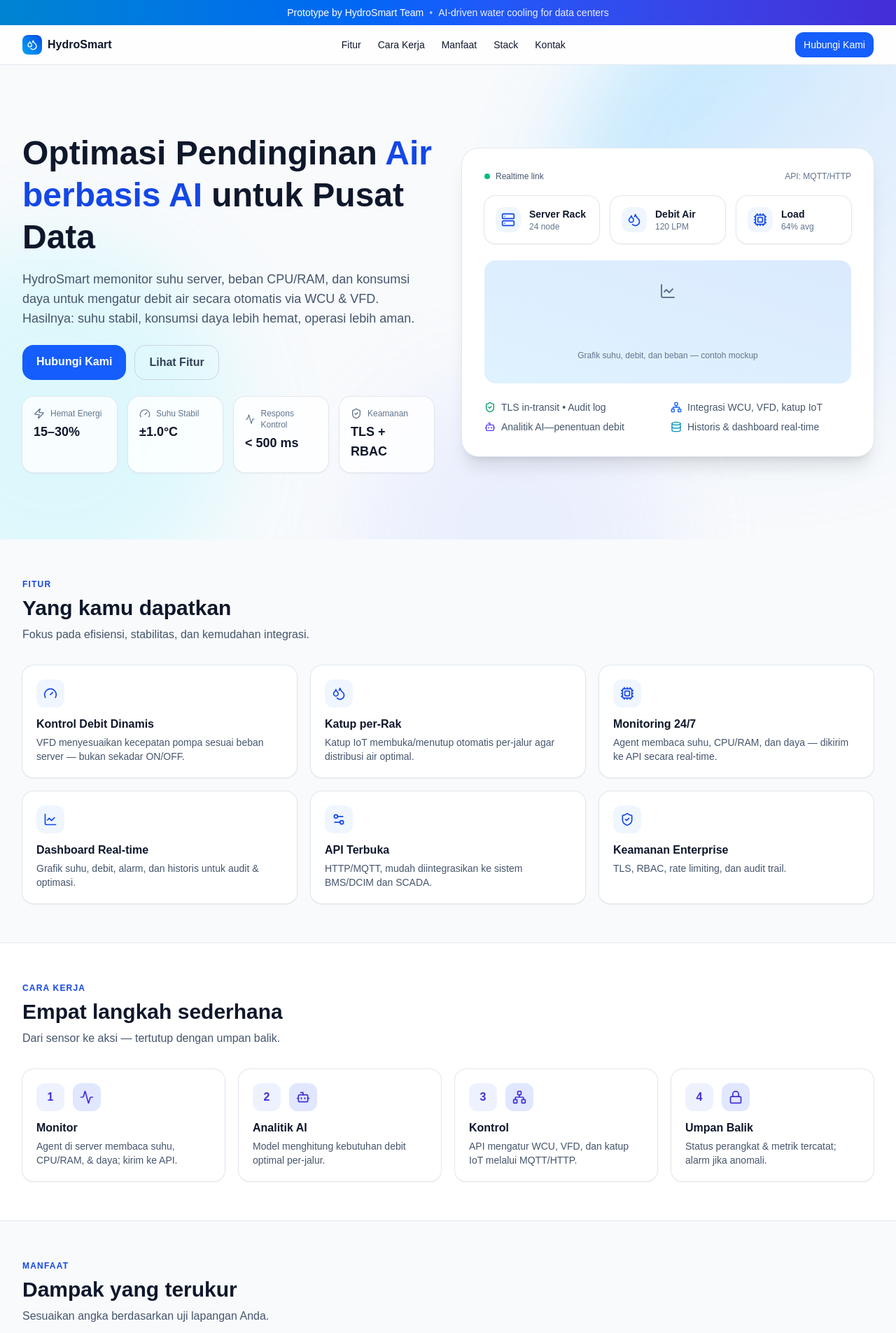
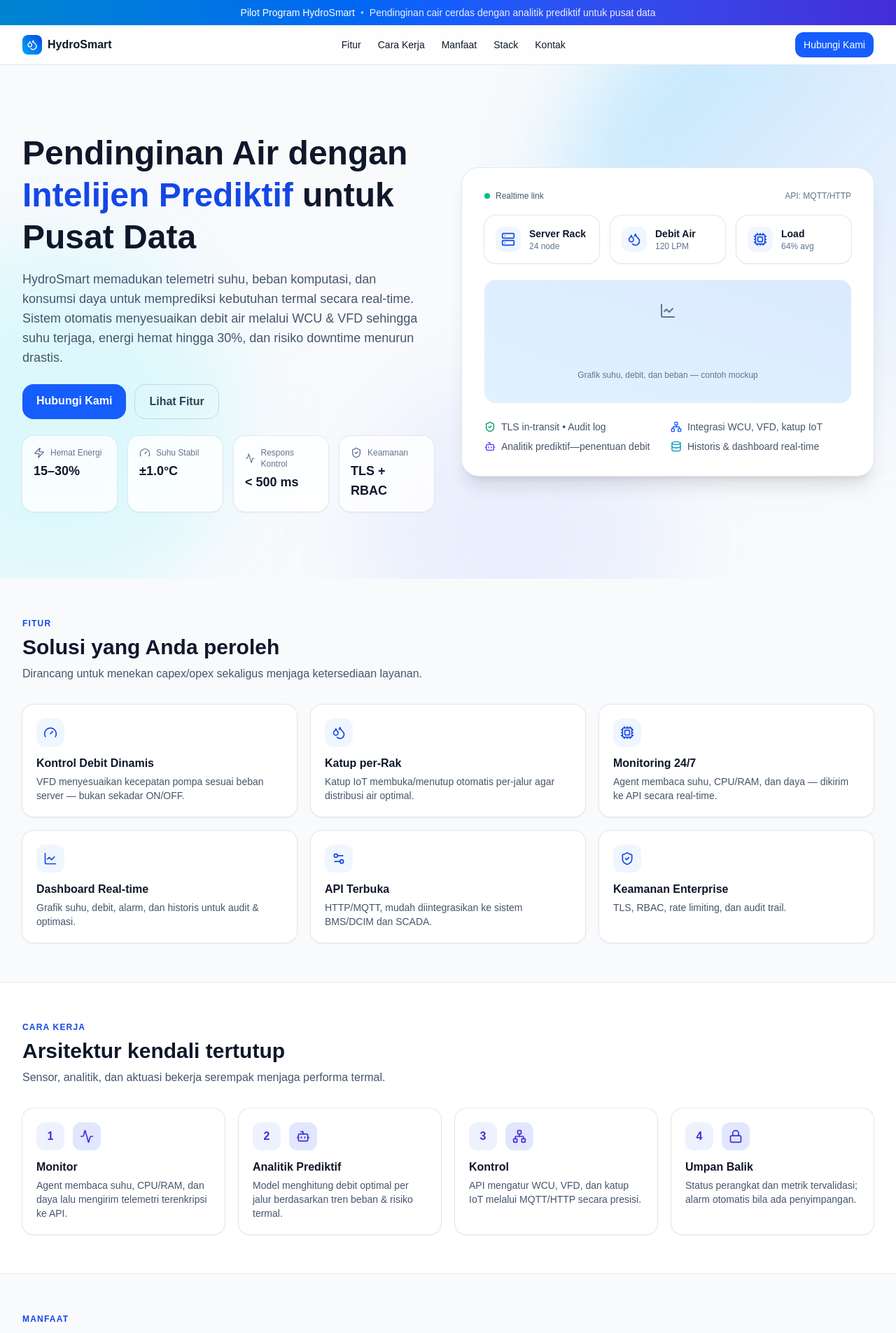
Before and after one commit to jareeee/hydrosmart, a Next.js app: page / in a window 1280 px wide. Shown: the top 1905 px of the page at 70% size. Built offline with nearby package versions, Linux system fonts and the light colour scheme.

Commit message:
Update content and messaging for HydroSmart landing page

```diff
--- a/src/app/page.tsx
+++ b/src/app/page.tsx
@@ -21,9 +21,9 @@
     <div className="min-h-screen bg-slate-50 text-slate-900">
       {/* ===== Top Ribbon ===== */}
       <div className="w-full bg-gradient-to-r from-sky-600 via-blue-600 to-indigo-700 text-white text-center text-xs sm:text-sm py-2">
-        <span className="font-medium">Prototype by HydroSmart Team</span>
+        <span className="font-medium">Pilot Program HydroSmart</span>
         <span className="mx-2 opacity-60">•</span>
-        <span className="opacity-90">AI‑driven water cooling for data centers</span>
+        <span className="opacity-90">Pendinginan cair cerdas dengan analitik prediktif untuk pusat data</span>
       </div>
 
       {/* ===== Navbar ===== */}
@@ -56,10 +56,10 @@
         <div className="relative mx-auto max-w-7xl px-4 sm:px-6 lg:px-8 py-16 lg:py-24 grid lg:grid-cols-2 gap-10 items-center">
           <div>
             <h1 className="text-3xl sm:text-4xl lg:text-5xl font-bold leading-tight">
-              Optimasi Pendinginan <span className="text-blue-700">Air berbasis AI</span> untuk Pusat Data
+              Pendinginan Air dengan <span className="text-blue-700">Intelijen Prediktif</span> untuk Pusat Data
             </h1>
             <p className="mt-4 text-slate-600 text-base sm:text-lg max-w-xl">
-              HydroSmart memonitor suhu server, beban CPU/RAM, dan konsumsi daya untuk mengatur debit air secara otomatis via WCU &amp; VFD. Hasilnya: suhu stabil, konsumsi daya lebih hemat, operasi lebih aman.
+              HydroSmart memadukan telemetri suhu, beban komputasi, dan konsumsi daya untuk memprediksi kebutuhan termal secara real-time. Sistem otomatis menyesuaikan debit air melalui WCU &amp; VFD sehingga suhu terjaga, energi hemat hingga 30%, dan risiko downtime menurun drastis.
             </p>
             <div className="mt-6 flex flex-col sm:flex-row gap-3">
               <a href="#contact" className="px-5 py-3 rounded-2xl bg-blue-600 text-white hover:bg-blue-700 font-semibold text-sm sm:text-base">Hubungi Kami</a>
@@ -95,7 +95,7 @@
             <ul className="mt-6 grid sm:grid-cols-2 gap-2 text-sm text-slate-600">
               <li className="flex items-center gap-2"><ShieldCheck className="w-4 h-4 text-emerald-600"/> TLS in‑transit • Audit log</li>
               <li className="flex items-center gap-2"><Network className="w-4 h-4 text-blue-600"/> Integrasi WCU, VFD, katup IoT</li>
-              <li className="flex items-center gap-2"><Bot className="w-4 h-4 text-indigo-600"/> Analitik AI—penentuan debit</li>
+              <li className="flex items-center gap-2"><Bot className="w-4 h-4 text-indigo-600"/> Analitik prediktif—penentuan debit</li>
               <li className="flex items-center gap-2"><Database className="w-4 h-4 text-cyan-600"/> Historis &amp; dashboard real‑time</li>
             </ul>
           </div>
@@ -103,7 +103,7 @@
       </section>
 
       <section id="fitur" className="mx-auto max-w-7xl px-4 sm:px-6 lg:px-8 py-14">
-        <SectionHeader kicker="Fitur" title="Yang kamu dapatkan" subtitle="Fokus pada efisiensi, stabilitas, dan kemudahan integrasi." />
+        <SectionHeader kicker="Fitur" title="Solusi yang Anda peroleh" subtitle="Dirancang untuk menekan capex/opex sekaligus menjaga ketersediaan layanan." />
         <div className="mt-8 grid md:grid-cols-2 lg:grid-cols-3 gap-5">
           <Feature icon={Gauge} title="Kontrol Debit Dinamis" desc="VFD menyesuaikan kecepatan pompa sesuai beban server — bukan sekadar ON/OFF." />
           <Feature icon={Droplets} title="Katup per‑Rak" desc="Katup IoT membuka/menutup otomatis per‑jalur agar distribusi air optimal." />
@@ -116,18 +116,18 @@
 
       <section id="cara-kerja" className="bg-white border-y border-slate-200">
         <div className="mx-auto max-w-7xl px-4 sm:px-6 lg:px-8 py-14">
-          <SectionHeader kicker="Cara Kerja" title="Empat langkah sederhana" subtitle="Dari sensor ke aksi — tertutup dengan umpan balik." />
+          <SectionHeader kicker="Cara Kerja" title="Arsitektur kendali tertutup" subtitle="Sensor, analitik, dan aktuasi bekerja serempak menjaga performa termal." />
           <ol className="mt-8 grid md:grid-cols-2 lg:grid-cols-4 gap-5">
-            <Step no={1} icon={Activity} title="Monitor" desc="Agent di server membaca suhu, CPU/RAM, & daya; kirim ke API." />
-            <Step no={2} icon={Bot} title="Analitik AI" desc="Model menghitung kebutuhan debit optimal per‑jalur." />
-            <Step no={3} icon={Network} title="Kontrol" desc="API mengatur WCU, VFD, dan katup IoT melalui MQTT/HTTP." />
-            <Step no={4} icon={Lock} title="Umpan Balik" desc="Status perangkat & metrik tercatat; alarm jika anomali." />
+            <Step no={1} icon={Activity} title="Monitor" desc="Agent membaca suhu, CPU/RAM, dan daya lalu mengirim telemetri terenkripsi ke API." />
+            <Step no={2} icon={Bot} title="Analitik Prediktif" desc="Model menghitung debit optimal per jalur berdasarkan tren beban & risiko termal." />
+            <Step no={3} icon={Network} title="Kontrol" desc="API mengatur WCU, VFD, dan katup IoT melalui MQTT/HTTP secara presisi." />
+            <Step no={4} icon={Lock} title="Umpan Balik" desc="Status perangkat dan metrik tervalidasi; alarm otomatis bila ada penyimpangan." />
           </ol>
         </div>
       </section>
 
       <section id="manfaat" className="mx-auto max-w-7xl px-4 sm:px-6 lg:px-8 py-14">
-        <SectionHeader kicker="Manfaat" title="Dampak yang terukur" subtitle="Sesuaikan angka berdasarkan uji lapangan Anda." />
+        <SectionHeader kicker="Manfaat" title="Dampak yang terukur" subtitle="Angka berasal dari proyek pilot — siap dikalibrasi dengan data site Anda." />
         <div className="mt-8 grid md:grid-cols-3 gap-5">
           <Outcome title="Penghematan Energi" value="15–30%" desc="Optimasi debit via VFD mengurangi beban listrik pompa." />
           <Outcome title="Suhu Lebih Stabil" value="±1.0°C" desc="Adaptasi terhadap beban kerja mencegah over‑/under‑cooling." />
@@ -137,7 +137,7 @@
 
       <section id="stack" className="bg-gradient-to-b from-slate-100 to-slate-50 border-t border-slate-200">
         <div className="mx-auto max-w-7xl px-4 sm:px-6 lg:px-8 py-14">
-          <SectionHeader kicker="Stack" title="Teknologi & Integrasi" subtitle="Siap integrasi dengan infrastruktur Anda." />
+            <SectionHeader kicker="Stack" title="Teknologi & Integrasi" subtitle="Terbuka untuk otomasi industri maupun orkestrasi cloud Anda." />
           <div className="mt-8 grid md:grid-cols-3 gap-5">
             <StackCard title="API Service" items={["Go", "REST", "MQTT", "TLS"]} icon={Database} />
             <StackCard title="Front‑End" items={["React", "Tailwind", "WebSockets", "PWA"]} icon={LineChart} />
@@ -149,11 +149,11 @@
       <section id="contact" className="mx-auto max-w-7xl px-4 sm:px-6 lg:px-8 py-16">
         <div className="rounded-3xl bg-white shadow-xl ring-1 ring-slate-200 p-8 md:p-10 grid lg:grid-cols-2 gap-8 items-center">
           <div>
-            <h3 className="text-2xl font-bold">Siap diskusi tentang HydroSmart?</h3>
-            <p className="mt-3 text-slate-600">Tim kami membantu analisis kebutuhan site Anda, menyiapkan estimasi ROI, dan rekomendasi integrasi.</p>
+            <h3 className="text-2xl font-bold">Siap bahas roadmap pendinginan & investasi?</h3>
+            <p className="mt-3 text-slate-600">Tim HydroSmart membantu kajian kapasitas, menghitung ROI terukur, dan menyiapkan rencana implementasi bertahap bagi operator maupun investor infrastruktur.</p>
             <ul className="mt-4 text-sm text-slate-700 space-y-2">
-              <li className="flex items-center gap-2"><ShieldCheck className="w-4 h-4 text-emerald-600"/> NDA tersedia untuk data sensitif</li>
-              <li className="flex items-center gap-2"><Zap className="w-4 h-4 text-yellow-600"/> Respons cepat maksimal 1 hari kerja</li>
+              <li className="flex items-center gap-2"><ShieldCheck className="w-4 h-4 text-emerald-600"/> NDA dua arah untuk data teknis & rencana investasi</li>
+              <li className="flex items-center gap-2"><Zap className="w-4 h-4 text-yellow-600"/> Respons strategis dalam 1 hari kerja</li>
             </ul>
           </div>
           <ContactForm />
@@ -169,7 +169,7 @@
               </div>
               HydroSmart
             </div>
-            <p className="mt-2 max-w-md">Sistem pendinginan air berbasis AI untuk pusat data: stabil, hemat energi, dan aman.</p>
+            <p className="mt-2 max-w-md">Platform pendinginan cair dengan kecerdasan prediktif untuk pusat data — menjaga stabilitas termal, menekan energi, dan meningkatkan valuasi aset.</p>
           </div>
           <div className="flex md:justify-end items-start gap-8">
             <div>
```
